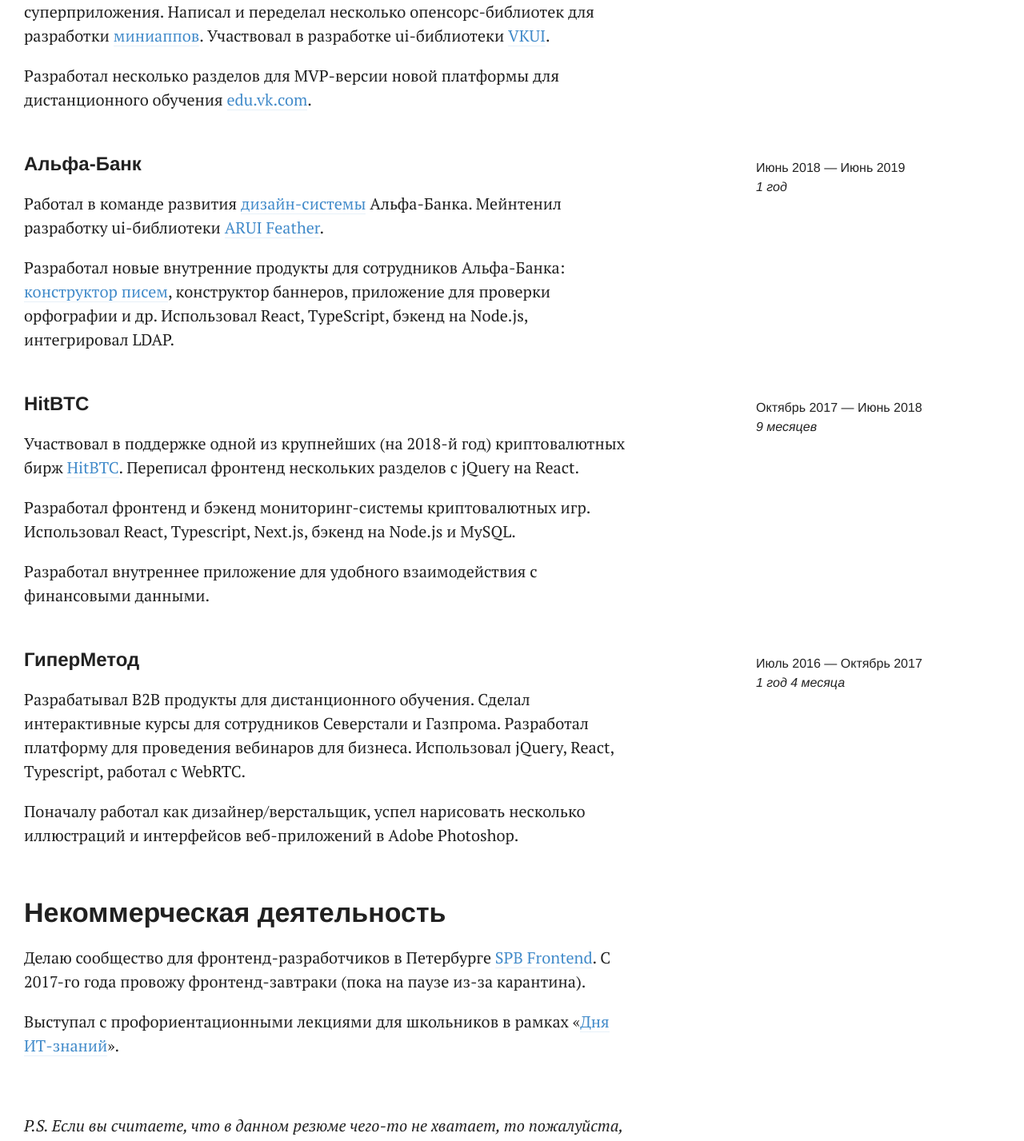
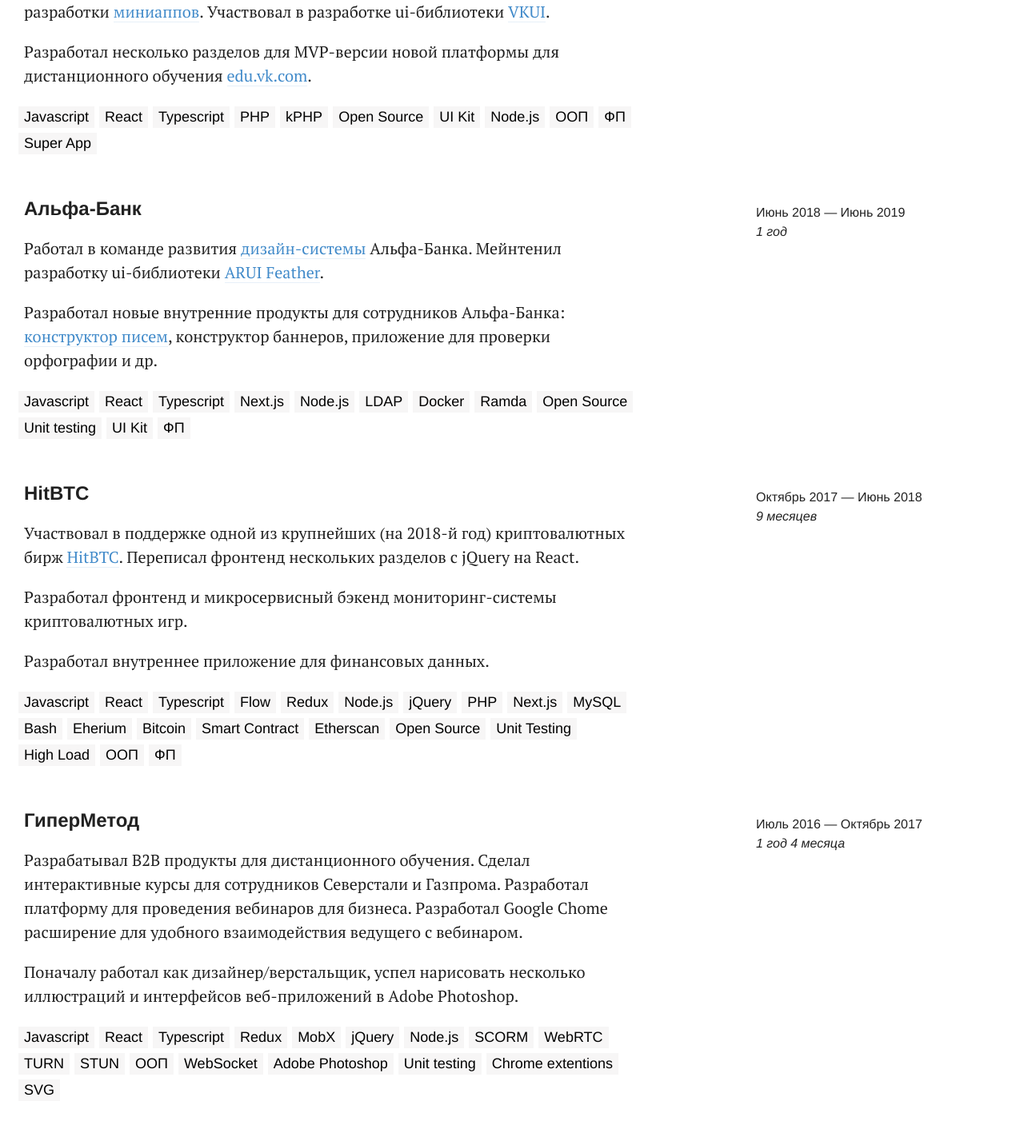
Before and after one commit to danakt/danakt.github.io, a Next.js app: page /cv in a window 1280 px wide. Shown: the part 1120-2547 px from the top of the page at 80% size. Built offline with nearby package versions, Linux system fonts and the light colour scheme.

Commit message:
Add keywords

```diff
--- a/components/Label.tsx
+++ b/components/Keyword.tsx
@@ -1,9 +1,10 @@
 import styled from 'styled-components';
 
-export const Label = styled.div`
+export const Keyword = styled.mark`
   display: inline-block;
   background-color: #f7f6f6;
-  padding: 0 0.4em;
-  margin: 0.2em 0.1em;
+  padding: 0 7px;
+  margin: 3px;
   font-family: 'Helvetica Neue', Helvetica, Arial, sans-serif;
+  font-size: 0.9em;
 `;
--- /dev/null
+++ b/components/KeywordsWrapper.tsx
@@ -0,0 +1,7 @@
+import styled from 'styled-components';
+
+export const KeywordsWrapper = styled.p`
+  position: relative;
+  margin-left: -10px;
+  margin-right: -3px;
+`;
--- a/pages/cv.tsx
+++ b/pages/cv.tsx
@@ -2,7 +2,8 @@
 import { AsidePicture } from '../components/AsidePicture';
 import { Page } from '../components/Page';
 import { WithAside } from '../components/WidthAside';
-import { Label } from '../components/Label';
+import { Keyword } from '../components/Keyword';
+import { KeywordsWrapper } from '../components/KeywordsWrapper';
 
 export default function Cv() {
   return (
@@ -55,8 +56,7 @@
 
       <p>
         Я занимаюсь профессиональной разработкой на протяжении последних четырёх лет. За это время я научился находить
-        общий язык практически с любым человеком. Готов отстаивать свою точку зрения, но также умею проигрывать и
-        принимать чужую.
+        общий язык практически с любым человеком. Умею отстаивать свою точку зрения, однако открыт к чужой.
       </p>
 
       <p>
@@ -82,14 +82,7 @@
         <Heading level={2}>ВКонтакте</Heading>
       </WithAside>
 
-      <p>
-        Работал в команде API, разрабатывал новую платформу, которая, к сожалению, всё ещё под NDA. Применял TypeScript,
-        React и{' '}
-        <a href="https://ru.wikipedia.org/wiki/KPHP" target="_blank" rel="noopener noreferrer">
-          kPHP
-        </a>
-        .
-      </p>
+      <p>Работал в команде API, разрабатывал новую платформу, которая, к сожалению, всё ещё под NDA.</p>
 
       <p>
         Работал в команде разработки инструментов для направления суперприложения. Написал и переделал несколько
@@ -107,6 +100,24 @@
         </a>
         .
       </p>
+
+      <KeywordsWrapper>
+        {[
+          'Javascript',
+          'React',
+          'Typescript',
+          'PHP',
+          'kPHP',
+          'Open Source',
+          'UI Kit',
+          'Node.js',
+          'ООП',
+          'ФП',
+          'Super App',
+        ].map((item, i) => (
+          <Keyword key={i}>{item}</Keyword>
+        ))}
+      </KeywordsWrapper>
 
       <WithAside
         aside={
@@ -139,9 +150,27 @@
         <a href="https://design.alfabank.ru/news/mail-editor" target="_blank" rel="noopener noreferrer">
           конструктор писем
         </a>
-        , конструктор баннеров, приложение для проверки орфографии и др. Использовал React, TypeScript, бэкенд на
-        Node.js, интегрировал LDAP.
+        , конструктор баннеров, приложение для проверки орфографии и др.
       </p>
+
+      <KeywordsWrapper>
+        {[
+          'Javascript',
+          'React',
+          'Typescript',
+          'Next.js',
+          'Node.js',
+          'LDAP',
+          'Docker',
+          'Ramda',
+          'Open Source',
+          'Unit testing',
+          'UI Kit',
+          'ФП',
+        ].map((item, i) => (
+          <Keyword key={i}>{item}</Keyword>
+        ))}
+      </KeywordsWrapper>
 
       <WithAside
         aside={
@@ -165,12 +194,36 @@
         . Переписал фронтенд нескольких разделов с jQuery на React.{' '}
       </p>
 
-      <p>
-        Разработал фронтенд и бэкенд мониторинг-системы криптовалютных игр. Использовал React, Typescript, Next.js,
-        бэкенд на Node.js и MySQL.
-      </p>
+      <p>Разработал фронтенд и микросервисный бэкенд мониторинг-системы криптовалютных игр.</p>
 
-      <p>Разработал внутреннее приложение для удобного взаимодействия с финансовыми данными.</p>
+      <p>Разработал внутреннее приложение для финансовых данных.</p>
+
+      <KeywordsWrapper>
+        {[
+          'Javascript',
+          'React',
+          'Typescript',
+          'Flow',
+          'Redux',
+          'Node.js',
+          'jQuery',
+          'PHP',
+          'Next.js',
+          'MySQL',
+          'Bash',
+          'Eherium',
+          'Bitcoin',
+          'Smart Contract',
+          'Etherscan',
+          'Open Source',
+          'Unit Testing',
+          'High Load',
+          'ООП',
+          'ФП',
+        ].map((item, i) => (
+          <Keyword key={i}>{item}</Keyword>
+        ))}
+      </KeywordsWrapper>
 
       <WithAside
         aside={
@@ -188,14 +241,38 @@
 
       <p>
         Разрабатывал B2B продукты для дистанционного обучения. Сделал интерактивные курсы для сотрудников Северстали и
-        Газпрома. Разработал платформу для проведения вебинаров для бизнеса. Использовал jQuery, React, Typescript,
-        работал с WebRTC.
+        Газпрома. Разработал платформу для проведения вебинаров для бизнеса. Разработал Google Chome расширение для
+        удобного взаимодействия ведущего с вебинаром.
       </p>
 
       <p>
         Поначалу работал как дизайнер/верстальщик, успел нарисовать несколько иллюстраций и интерфейсов веб-приложений в
         Adobe Photoshop.
       </p>
+
+      <KeywordsWrapper>
+        {[
+          'Javascript',
+          'React',
+          'Typescript',
+          'Redux',
+          'MobX',
+          'jQuery',
+          'Node.js',
+          'SCORM',
+          'WebRTC',
+          'TURN',
+          'STUN',
+          'ООП',
+          'WebSocket',
+          'Adobe Photoshop',
+          'Unit testing',
+          'Chrome extentions',
+          'SVG',
+        ].map((item, i) => (
+          <Keyword key={i}>{item}</Keyword>
+        ))}
+      </KeywordsWrapper>
 
       <Heading>Некоммерческая деятельность</Heading>
 
```
